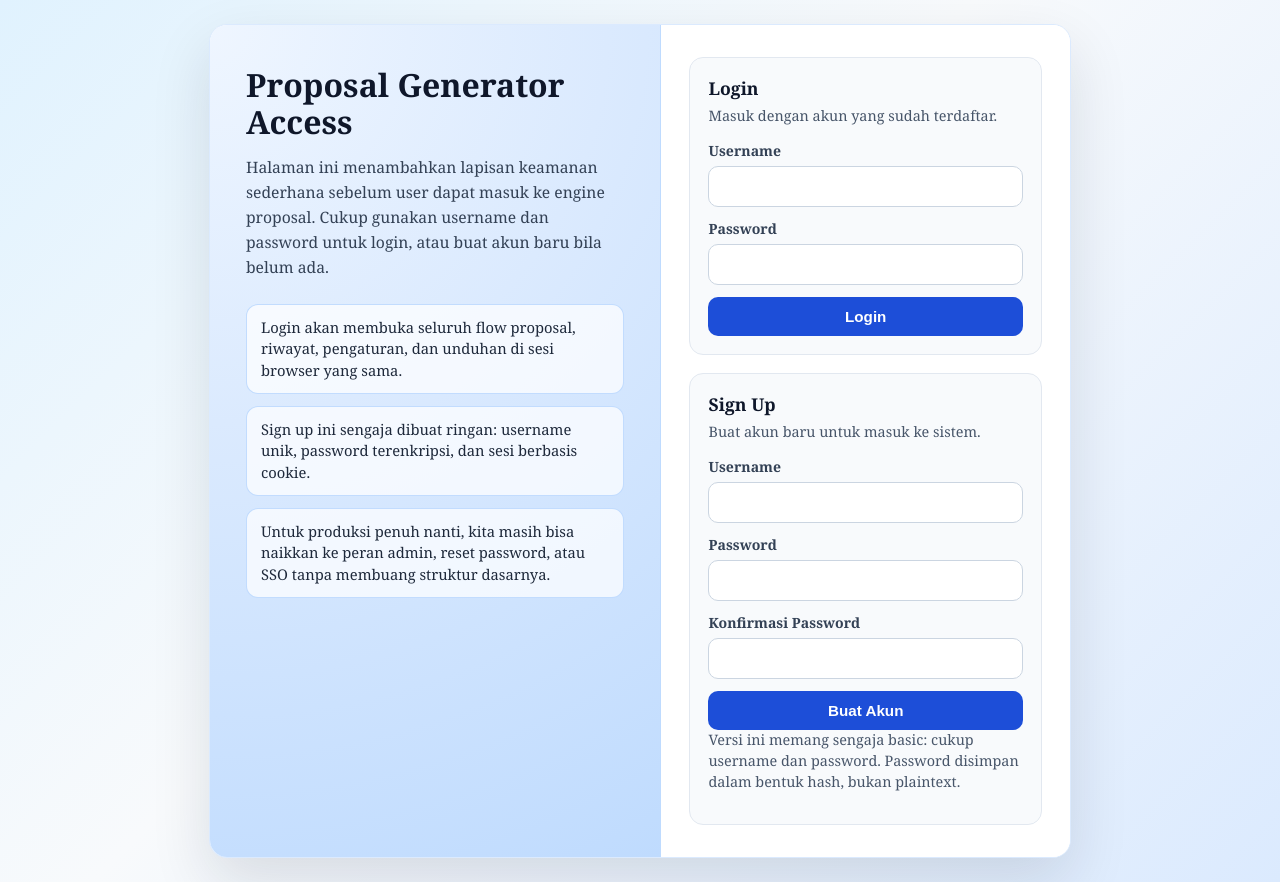
After one commit to avariqfr30/InixindoUC1, a Flask app: page /auth in a window 1280 px wide. The commit adds this page. Run offline with Flask 3, Linux system fonts and the light colour scheme.

Commit message:
Add new auth

```diff
--- a/Proposal gen/main/app.py
+++ b/Proposal gen/main/app.py
@@ -1,5 +1,6 @@
 """Flask entrypoint for the proposal generator app."""
 import concurrent.futures
+from functools import wraps
 import hashlib
 import io
 import json
@@ -11,9 +12,10 @@ import uuid
 from pathlib import Path
 from typing import Any, Dict, Optional, Tuple
 
-from flask import Flask, jsonify, render_template, request, send_file
+from flask import Flask, jsonify, redirect, render_template, request, send_file, session, url_for
 from flask_cors import CORS
 import requests
+from werkzeug.security import check_password_hash, generate_password_hash
 
 try:
     from waitress import serve as waitress_serve
@@ -23,6 +25,7 @@ except Exception:  # pragma: no cover - optional local server dependency
 from .config import (
     APP_HOST,
     APP_PORT,
+    APP_SECRET_KEY,
     DB_URI,
     GENERATION_PROFILE,
     JOB_POLL_INTERVAL_MS,
@@ -33,6 +36,7 @@ from .config import (
     PROJECT_CSV_PATH,
     PROJECT_DB_PATH,
     PROPOSAL_MODES,
+    SESSION_COOKIE_SECURE,
     SMART_SUGGESTIONS,
 )
 from .core import FinancialAnalyzer, KnowledgeBase, ProposalGenerator
@@ -63,6 +67,12 @@ TEMPLATE_DIR = Path(__file__).resolve().parent.parent / "templates"
 
 app = Flask(__name__, template_folder=str(TEMPLATE_DIR))
 CORS(app)
+app.config.update(
+    SECRET_KEY=APP_SECRET_KEY,
+    SESSION_COOKIE_HTTPONLY=True,
+    SESSION_COOKIE_SAMESITE="Lax",
+    SESSION_COOKIE_SECURE=SESSION_COOKIE_SECURE,
+)
 
 knowledge_base = KnowledgeBase(DB_URI)
 proposal_generator = ProposalGenerator(knowledge_base)
@@ -285,6 +295,67 @@ generation_queue = GenerationQueue(
     retention_seconds=JOB_RETENTION_SECONDS,
 )
 
+PUBLIC_ENDPOINTS = {
+    "auth_page",
+    "login",
+    "signup",
+    "logout",
+    "health",
+    "ready",
+    "static",
+}
+
+
+def _current_username() -> str:
+    return str(session.get("auth_username") or "").strip()
+
+
+def _is_authenticated() -> bool:
+    return bool(_current_username())
+
+
+def _is_api_request() -> bool:
+    return request.path.startswith("/api/") or request.path == "/generate"
+
+
+def _login_redirect_target() -> str:
+    next_target = str(request.args.get("next") or "").strip()
+    if next_target.startswith("/") and not next_target.startswith("//"):
+        return next_target
+    return url_for("home")
+
+
+def _set_authenticated_user(username: str) -> None:
+    session["auth_username"] = str(username or "").strip()
+    session.permanent = True
+
+
+def _clear_authenticated_user() -> None:
+    session.pop("auth_username", None)
+
+
+def login_required(view_func):
+    @wraps(view_func)
+    def wrapper(*args, **kwargs):
+        if _is_authenticated():
+            return view_func(*args, **kwargs)
+        if _is_api_request():
+            return jsonify({"error": "Authentication required."}), 401
+        return redirect(url_for("auth_page", next=request.full_path if request.query_string else request.path))
+    return wrapper
+
+
+@app.before_request
+def _enforce_authentication():
+    endpoint = request.endpoint or ""
+    if endpoint in PUBLIC_ENDPOINTS:
+        return None
+    if _is_authenticated():
+        return None
+    if _is_api_request():
+        return jsonify({"error": "Authentication required."}), 401
+    return redirect(url_for("auth_page", next=request.full_path if request.query_string else request.path))
+
 
 def _normalize_client_name(raw_name: str) -> str:
     return re.sub(r'\b(Cabang|Branch|Tbk)\b.*$|^(PT\.|CV\.)', '', raw_name or '', flags=re.IGNORECASE).strip()
@@ -312,8 +383,73 @@ def _warm_request_context(data: Dict[str, Any]) -> str:
 
 
 @app.route('/')
+@login_required
 def home():
-    return render_template('index.html')
+    return render_template('index.html', current_user=_current_username())
+
+
+@app.route('/auth')
+def auth_page():
+    if _is_authenticated():
+        return redirect(_login_redirect_target())
+    return render_template(
+        'auth.html',
+        login_error=request.args.get("login_error", "").strip(),
+        signup_error=request.args.get("signup_error", "").strip(),
+        signup_success=request.args.get("signup_success", "").strip(),
+        next_target=_login_redirect_target(),
+    )
+
+
+@app.route('/login', methods=['POST'])
+def login():
+    username = str(request.form.get("username") or "").strip()
+    password = str(request.form.get("password") or "")
+    next_target = str(request.form.get("next") or "").strip()
+    if not username or not password:
+        return redirect(url_for("auth_page", login_error="Username dan password wajib diisi.", next=next_target))
+
+    user = app_state_store.get_user(username)
+    password_hash = str((user or {}).get("password_hash") or "")
+    if not user or not password_hash or not check_password_hash(password_hash, password):
+        return redirect(url_for("auth_page", login_error="Username atau password tidak cocok.", next=next_target))
+
+    _set_authenticated_user(str(user.get("username") or username))
+    if next_target.startswith("/") and not next_target.startswith("//"):
+        return redirect(next_target)
+    return redirect(url_for("home"))
+
+
+@app.route('/signup', methods=['POST'])
+def signup():
+    username = str(request.form.get("username") or "").strip()
+    password = str(request.form.get("password") or "")
+    confirm_password = str(request.form.get("confirm_password") or "")
+    next_target = str(request.form.get("next") or "").strip()
+
+    if not username or not password:
+        return redirect(url_for("auth_page", signup_error="Username dan password wajib diisi.", next=next_target))
+    if len(username) < 3:
+        return redirect(url_for("auth_page", signup_error="Username minimal 3 karakter.", next=next_target))
+    if len(password) < 6:
+        return redirect(url_for("auth_page", signup_error="Password minimal 6 karakter.", next=next_target))
+    if password != confirm_password:
+        return redirect(url_for("auth_page", signup_error="Konfirmasi password tidak cocok.", next=next_target))
+
+    created = app_state_store.create_user(
+        username=username,
+        password_hash=generate_password_hash(password, method="pbkdf2:sha256"),
+    )
+    if not created:
+        return redirect(url_for("auth_page", signup_error="Username sudah dipakai. Gunakan username lain.", next=next_target))
+
+    return redirect(url_for("auth_page", signup_success="Akun berhasil dibuat. Silakan login.", next=next_target))
+
+
+@app.route('/logout', methods=['POST'])
+def logout():
+    _clear_authenticated_user()
+    return redirect(url_for("auth_page"))
 
 
 @app.route('/health')
--- a/Proposal gen/main/config.py
+++ b/Proposal gen/main/config.py
@@ -42,6 +42,8 @@ JOB_POLL_INTERVAL_MS = max(1000, int(os.getenv("JOB_POLL_INTERVAL_MS", "2000")))
 RESEARCH_CACHE_TTL_SECONDS = max(300, int(os.getenv("RESEARCH_CACHE_TTL_SECONDS", "1800")))
 APP_HOST = os.getenv("APP_HOST", "0.0.0.0").strip() or "0.0.0.0"
 APP_PORT = max(1, int(os.getenv("APP_PORT", "5500")))
+APP_SECRET_KEY = os.getenv("APP_SECRET_KEY", "proposal-gen-dev-secret-change-me").strip() or "proposal-gen-dev-secret-change-me"
+SESSION_COOKIE_SECURE = os.getenv("SESSION_COOKIE_SECURE", "false").strip().lower() in {"1", "true", "yes", "on"}
 
 # Document length guardrails.
 MAX_PROPOSAL_PAGES = 25
--- /dev/null
+++ b/Proposal gen/templates/auth.html
@@ -0,0 +1,206 @@
+<!DOCTYPE html>
+<html lang="id">
+<head>
+    <meta charset="UTF-8">
+    <meta name="viewport" content="width=device-width, initial-scale=1.0">
+    <title>Login Proposal Generator</title>
+    <style>
+        body {
+            margin: 0;
+            min-height: 100vh;
+            display: flex;
+            align-items: center;
+            justify-content: center;
+            padding: 24px;
+            background: linear-gradient(135deg, #e0f2fe 0%, #f8fafc 45%, #dbeafe 100%);
+            color: #1e293b;
+            font-family: Georgia, "Times New Roman", serif;
+        }
+        .auth-shell {
+            width: min(860px, 100%);
+            display: grid;
+            grid-template-columns: 1.05fr 0.95fr;
+            background: #ffffff;
+            border: 1px solid #dbeafe;
+            border-radius: 18px;
+            overflow: hidden;
+            box-shadow: 0 24px 60px rgba(15, 23, 42, 0.12);
+        }
+        .auth-hero {
+            padding: 42px 36px;
+            background: radial-gradient(circle at top left, #eff6ff 0%, #dbeafe 42%, #bfdbfe 100%);
+            border-right: 1px solid #bfdbfe;
+        }
+        .auth-hero h1 {
+            margin: 0 0 14px 0;
+            font-size: 2rem;
+            line-height: 1.15;
+            color: #0f172a;
+        }
+        .auth-hero p {
+            margin: 0 0 16px 0;
+            line-height: 1.6;
+            color: #334155;
+            font-size: 0.98rem;
+        }
+        .auth-notes {
+            margin: 24px 0 0 0;
+            padding: 0;
+            list-style: none;
+            display: grid;
+            gap: 12px;
+        }
+        .auth-notes li {
+            padding: 12px 14px;
+            border-radius: 12px;
+            background: rgba(255, 255, 255, 0.72);
+            border: 1px solid rgba(191, 219, 254, 0.95);
+            font-size: 0.92rem;
+            line-height: 1.45;
+        }
+        .auth-forms {
+            padding: 32px 28px;
+            display: grid;
+            gap: 18px;
+            align-content: start;
+            background: #ffffff;
+        }
+        .panel {
+            border: 1px solid #e2e8f0;
+            border-radius: 14px;
+            padding: 18px;
+            background: #f8fafc;
+        }
+        .panel h2 {
+            margin: 0 0 6px 0;
+            font-size: 1.1rem;
+            color: #0f172a;
+        }
+        .panel p {
+            margin: 0 0 14px 0;
+            color: #475569;
+            font-size: 0.9rem;
+            line-height: 1.45;
+        }
+        .notice {
+            margin: 0 0 12px 0;
+            padding: 10px 12px;
+            border-radius: 10px;
+            font-size: 0.88rem;
+            line-height: 1.4;
+        }
+        .notice.error {
+            background: #fef2f2;
+            color: #991b1b;
+            border: 1px solid #fecaca;
+        }
+        .notice.success {
+            background: #ecfdf5;
+            color: #166534;
+            border: 1px solid #bbf7d0;
+        }
+        label {
+            display: block;
+            margin-bottom: 6px;
+            font-weight: 700;
+            font-size: 0.88rem;
+            color: #334155;
+        }
+        input, button {
+            width: 100%;
+            box-sizing: border-box;
+            border-radius: 10px;
+            font-size: 0.95rem;
+        }
+        input {
+            padding: 11px 12px;
+            border: 1px solid #cbd5e1;
+            margin-bottom: 12px;
+            background: #ffffff;
+        }
+        input:focus {
+            outline: none;
+            border-color: #2563eb;
+            box-shadow: 0 0 0 3px rgba(37, 99, 235, 0.12);
+        }
+        button {
+            border: none;
+            padding: 11px 14px;
+            background: #1d4ed8;
+            color: #ffffff;
+            font-weight: 700;
+            cursor: pointer;
+        }
+        button:hover {
+            background: #1e40af;
+        }
+        .hint {
+            margin: 8px 0 0 0;
+            font-size: 0.82rem;
+            color: #64748b;
+        }
+        @media (max-width: 820px) {
+            .auth-shell {
+                grid-template-columns: 1fr;
+            }
+            .auth-hero {
+                border-right: none;
+                border-bottom: 1px solid #bfdbfe;
+            }
+        }
+    </style>
+</head>
+<body>
+    <div class="auth-shell">
+        <section class="auth-hero">
+            <h1>Proposal Generator Access</h1>
+            <p>Halaman ini menambahkan lapisan keamanan sederhana sebelum user dapat masuk ke engine proposal. Cukup gunakan username dan password untuk login, atau buat akun baru bila belum ada.</p>
+            <ul class="auth-notes">
+                <li>Login akan membuka seluruh flow proposal, riwayat, pengaturan, dan unduhan di sesi browser yang sama.</li>
+                <li>Sign up ini sengaja dibuat ringan: username unik, password terenkripsi, dan sesi berbasis cookie.</li>
+                <li>Untuk produksi penuh nanti, kita masih bisa naikkan ke peran admin, reset password, atau SSO tanpa membuang struktur dasarnya.</li>
+            </ul>
+        </section>
+
+        <section class="auth-forms">
+            <div class="panel">
+                <h2>Login</h2>
+                <p>Masuk dengan akun yang sudah terdaftar.</p>
+                {% if login_error %}
+                <div class="notice error">{{ login_error }}</div>
+                {% endif %}
+                {% if signup_success %}
+                <div class="notice success">{{ signup_success }}</div>
+                {% endif %}
+                <form method="POST" action="/login">
+                    <input type="hidden" name="next" value="{{ next_target }}">
+                    <label for="login-username">Username</label>
+                    <input id="login-username" name="username" type="text" autocomplete="username" required>
+                    <label for="login-password">Password</label>
+                    <input id="login-password" name="password" type="password" autocomplete="current-password" required>
+                    <button type="submit">Login</button>
+                </form>
+            </div>
+
+            <div class="panel">
+                <h2>Sign Up</h2>
+                <p>Buat akun baru untuk masuk ke sistem.</p>
+                {% if signup_error %}
+                <div class="notice error">{{ signup_error }}</div>
+                {% endif %}
+                <form method="POST" action="/signup">
+                    <input type="hidden" name="next" value="{{ next_target }}">
+                    <label for="signup-username">Username</label>
+                    <input id="signup-username" name="username" type="text" minlength="3" autocomplete="username" required>
+                    <label for="signup-password">Password</label>
+                    <input id="signup-password" name="password" type="password" minlength="6" autocomplete="new-password" required>
+                    <label for="signup-confirm-password">Konfirmasi Password</label>
+                    <input id="signup-confirm-password" name="confirm_password" type="password" minlength="6" autocomplete="new-password" required>
+                    <button type="submit">Buat Akun</button>
+                </form>
+                <p class="hint">Versi ini memang sengaja basic: cukup username dan password. Password disimpan dalam bentuk hash, bukan plaintext.</p>
+            </div>
+        </section>
+    </div>
+</body>
+</html>
--- a/Proposal gen/templates/index.html
+++ b/Proposal gen/templates/index.html
@@ -11,6 +11,8 @@
         .hidden { display: none !important; }
         .header-bar { display: flex; justify-content: space-between; align-items: flex-start; gap: 16px; }
         .header-actions, .modal-actions, .history-actions { display: flex; gap: 8px; flex-wrap: wrap; }
+        .user-chip { display: inline-flex; align-items: center; padding: 8px 12px; border-radius: 999px; background: #eff6ff; color: #1d4ed8; font-size: 0.84rem; font-weight: 600; border: 1px solid #bfdbfe; }
+        .logout-form { margin: 0; }
         h2 { color: #0f172a; margin: 0 0 5px 0; font-size: 1.6rem; }
         p.sub { color: #64748b; margin: 0 0 20px 0; font-size: 0.95rem; }
         label { display: block; font-weight: 600; margin-bottom: 6px; font-size: 0.9rem; color: #475569;}
@@ -93,8 +95,12 @@
                     <p class="sub">Engine Requirement & Discovery</p>
                 </div>
                 <div class="header-actions">
+                    <span class="user-chip">Login sebagai {{ current_user or 'User' }}</span>
                     <button type="button" id="btn-history" class="secondary">Riwayat</button>
                     <button type="button" id="btn-settings" class="secondary">Pengaturan</button>
+                    <form method="POST" action="/logout" class="logout-form">
+                        <button type="submit" class="secondary">Logout</button>
+                    </form>
                 </div>
             </div>
 
```
Also changed, not shown: Proposal gen/main/runtime_components.py (+67 -0 lines), Proposal gen/.osint_cache/cache.db, Proposal gen/app_state.db, 1 other file.
